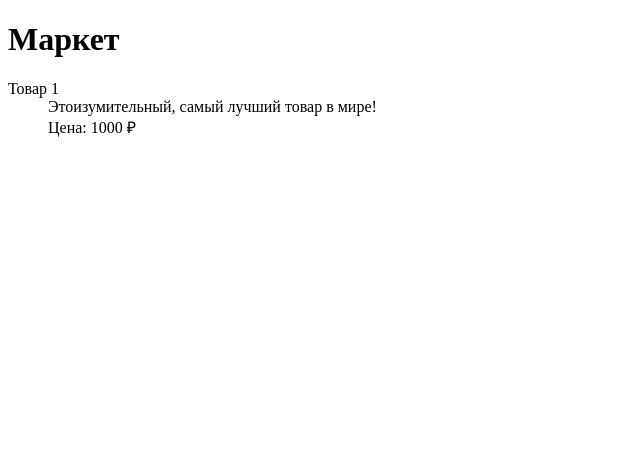
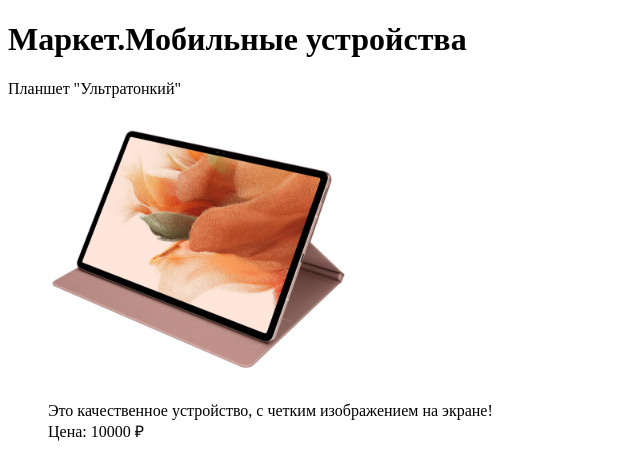
Before and after one commit to Lero4ka1337/ValeriaPichugina, a plain HTML site: page index.html in a window 1280 px wide. Shown: the whole page, without its empty margins (0-640 px from the left). Drawn offline with Linux system fonts and the light colour scheme.

Commit message:
Добавлен первый товар -планшет

```diff
--- a/index.html
+++ b/index.html
@@ -7,13 +7,14 @@
  </head>
 
  <body>
-<h1>Маркет</h1>
+<h1>Маркет.Мобильные устройства</h1>
 
 <d1>
-<dt> Товар 1</dt>
+<dt> Планшет "Ультратонкий"</dt>
 <dd>
-    Этоизумительный, самый лучший товар в мире!<br>
-    Цена: 1000 &#8381;
+    <img src ="E2D-exFXsAcga_9_large.jpeg" width="300"><br>
+    Это качественное устройство, с четким изображением на экране!<br>
+    Цена: 10000 &#8381;
 </dd>
 
 </d1>
```
Also changed, not shown: E2D-exFXsAcga_9_large.jpeg (added).
